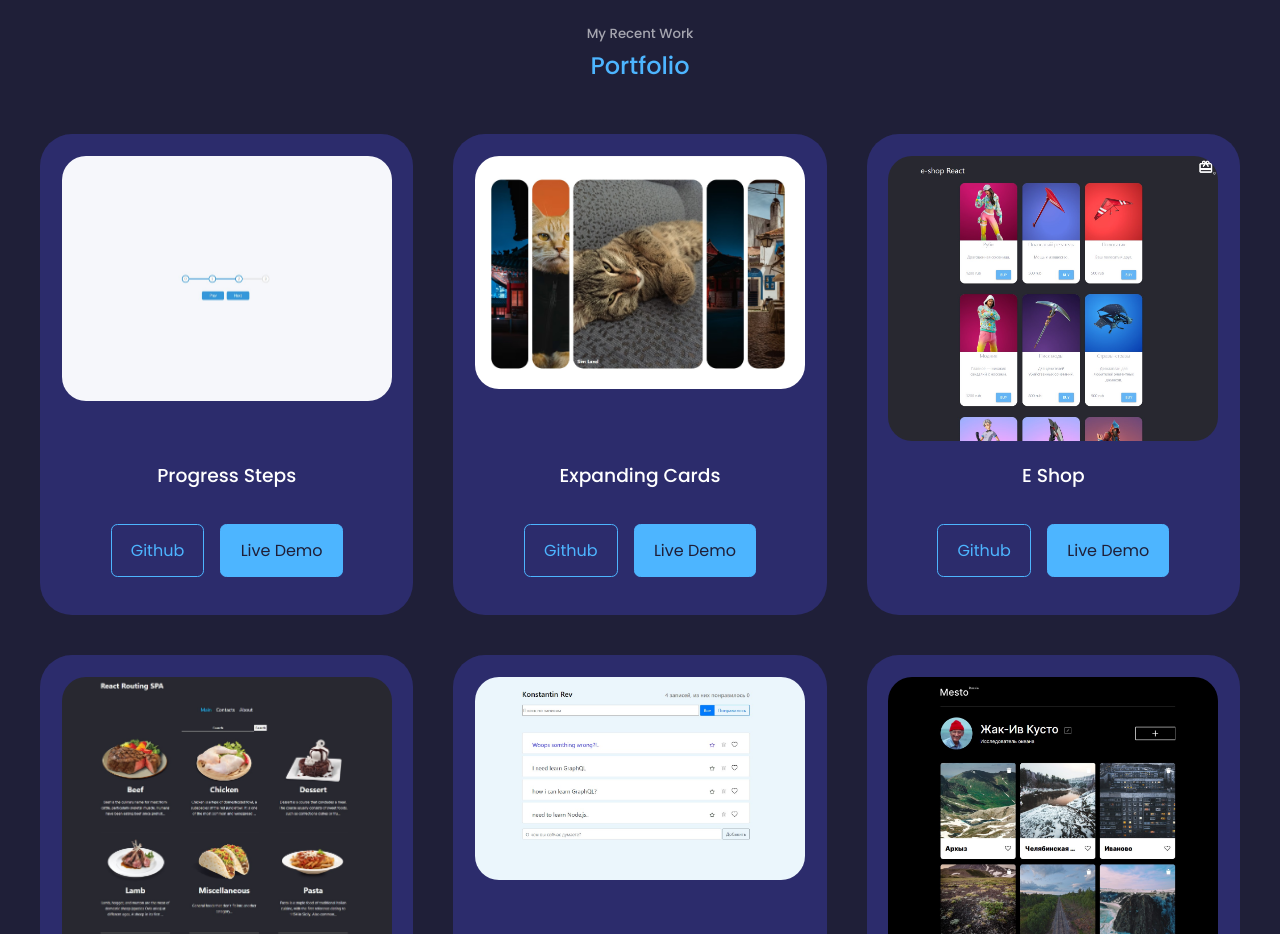
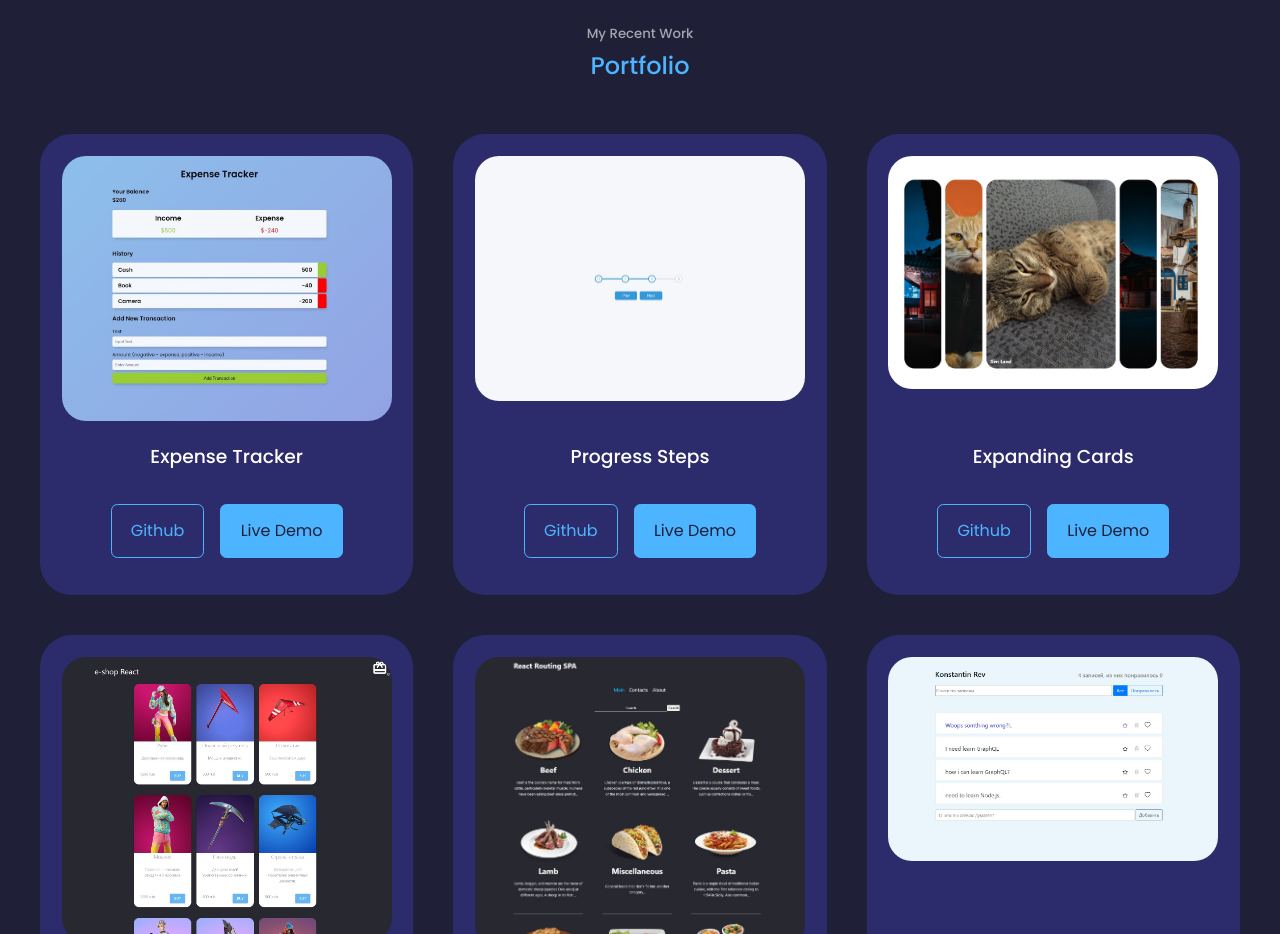
Before and after one commit to kykp/my-portfolio-web, a React (Create React App) app: page / in a window 1280 px wide. Shown: the part 1580-2514 px from the top of the page. Built offline with nearby package versions, Linux system fonts and the light colour scheme.

Commit message:
added 9th project

```diff
--- a/src/components/portfolio/Portfolio.jsx
+++ b/src/components/portfolio/Portfolio.jsx
@@ -8,10 +8,18 @@
 import IMG6 from "../../assets/portfolio6.jpg"
 import IMG7 from "../../assets/portfolio7.jpg"
 import IMG8 from "../../assets/portfolio8.jpg"
+import IMG9 from "../../assets/portfolio9.jpg"
 
 import {useOnScreen} from "../hooks/UseOnScreen"
 
 const data = [
+  {
+    id: 9,
+    image: IMG9,
+    title: "Expense Tracker",
+    github: "https://github.com/kykp/expence_tracker",
+    demo: "https://expence-tracker-seven.vercel.app/"
+  },
   {
     id: 8,
     image: IMG8,
```
Also changed, not shown: src/assets/portfolio9.jpg (added).
